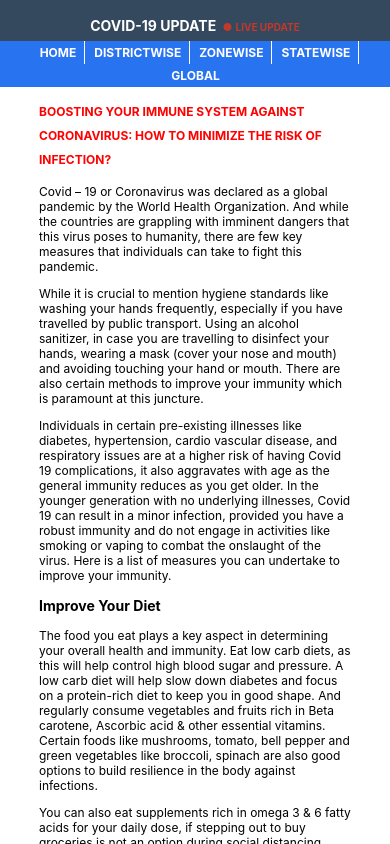
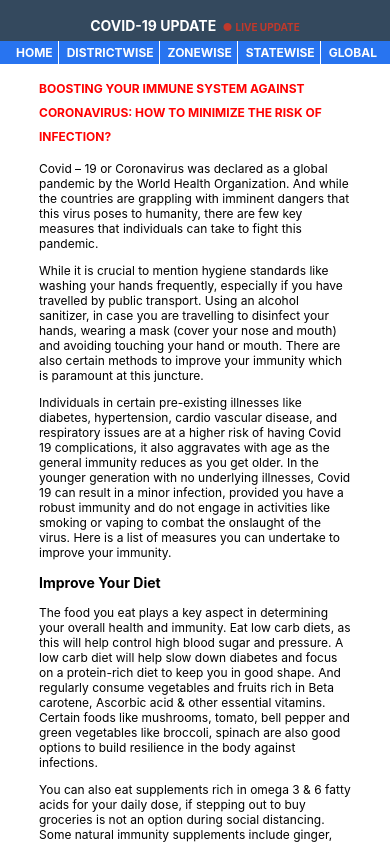
Before and after one commit to srikantgupta/COVID19, a React (Create React App) app: page / in a window 390 px wide. Shown: the top 844 px of the page. Built offline with nearby package versions, Linux system fonts and the light colour scheme.

Commit message:
navigation correction

```diff
--- a/src/App.css
+++ b/src/App.css
@@ -126,6 +126,7 @@ px      68    160    252    */
   .global_case ul.listitem li{width: 75px;}
   ul.listitem li{width: 70px; font-size: 10px;}
   ul.listitem.mng.zone li{width: 83px;font-size: 12px;}
+  ul.navigation li{padding: 4px 5px 4px 3px;}
 }
 
 /*		Wide Mobile Layout: 480px.
```
